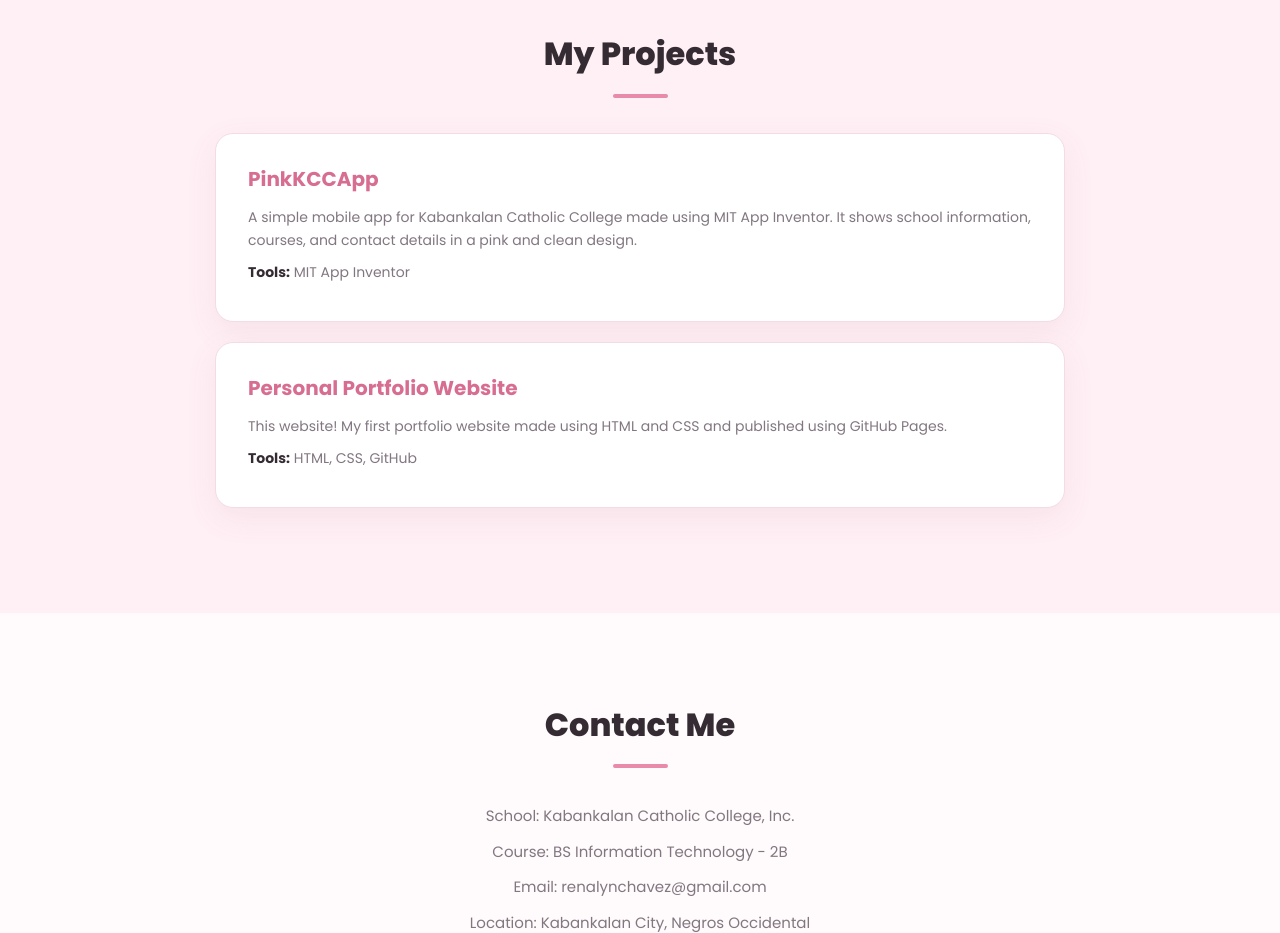
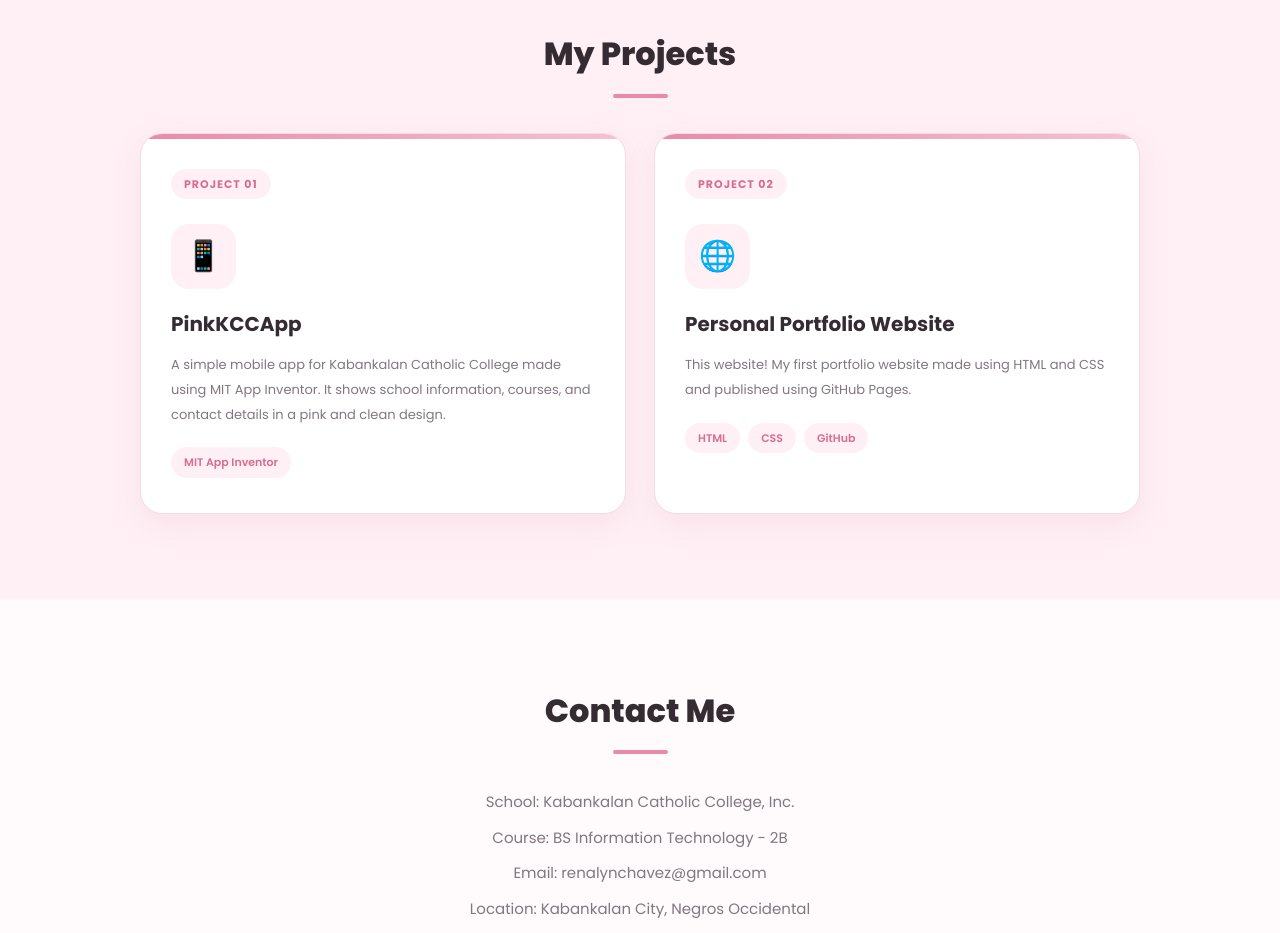
Before and after one commit to chavezcharena3-rgb/CHAVEZ-PROJECT-1, a plain HTML site: page index.html in a window 1280 px wide. Shown: the part 2100-3033 px from the top of the page. Drawn offline with Linux system fonts and the light colour scheme.

Commit message:
Upgrade projects section with modern cards

```diff
--- a/index.html
+++ b/index.html
@@ -86,18 +86,45 @@
 </section>
 
 
+
 <section id="projects">
     <h2>My Projects</h2>
+
+    <div class="projects-container">
+
         <div class="project-card">
+            <span class="project-number">PROJECT 01</span>
+            <div class="project-icon">📱</div>
             <h3>PinkKCCApp</h3>
-      <p>A simple mobile app for Kabankalan Catholic College made using MIT App Inventor. It shows school information, courses, and contact details in a pink and clean design.</p>
-      <p><b>Tools:</b> MIT App Inventor</p>
+            <p>
+                A simple mobile app for Kabankalan Catholic College
+                made using MIT App Inventor. It shows school
+                information, courses, and contact details in a
+                pink and clean design.
+            </p>
+            <div class="project-tools">
+                <span>MIT App Inventor</span>
             </div>
+        </div>
+
         <div class="project-card">
+            <span class="project-number">PROJECT 02</span>
+            <div class="project-icon">🌐</div>
             <h3>Personal Portfolio Website</h3>
-      <p>This website! My first portfolio website made using HTML and CSS and published using GitHub Pages.</p>
-      <p><b>Tools:</b> HTML, CSS, GitHub</p>
+            <p>
+                This website! My first portfolio website made
+                using HTML and CSS and published using GitHub Pages.
+            </p>
+            <div class="project-tools">
+                <span>HTML</span>
+                <span>CSS</span>
+                <span>GitHub</span>
             </div>
+        </div>
+
+    </div>
+</section>
+
   </section>
 
   <section id="contact">
--- a/styles/style.css
+++ b/styles/style.css
@@ -340,42 +340,114 @@ section h2::after {
     line-height: 1.7;
 }
 
-/* PROJECTS */
+
+/* PROJECTS SECTION */
 
 #projects {
     background: var(--secondary);
 }
 
+.projects-container {
+    max-width: 1000px;
+    margin: auto;
+    display: grid;
+    grid-template-columns: repeat(2, 1fr);
+    gap: 28px;
+}
+
 .project-card {
-    max-width: 850px;
-    margin: 20px auto;
-    padding: 28px 32px;
+    position: relative;
+    padding: 35px 30px;
     background: var(--white);
     border: 1px solid var(--border);
-    border-radius: 18px;
+    border-radius: 22px;
     box-shadow: var(--shadow);
-    transition: 0.3s;
+    overflow: hidden;
+    transition: all 0.35s ease;
+}
+
+.project-card::before {
+    content: "";
+    position: absolute;
+    top: 0;
+    left: 0;
+    width: 100%;
+    height: 5px;
+    background: linear-gradient(
+        90deg,
+        var(--primary),
+        #f5c2d3
+    );
 }
 
 .project-card:hover {
-    transform: translateY(-5px);
+    transform: translateY(-10px);
+    box-shadow: 0 20px 40px rgba(180, 105, 135, 0.16);
     border-color: var(--primary);
 }
 
+.project-number {
+    display: inline-block;
+    color: var(--primary-dark);
+    background: var(--secondary);
+    padding: 6px 13px;
+    border-radius: 20px;
+    font-size: 11px;
+    font-weight: 700;
+    letter-spacing: 1px;
+}
+
+.project-icon {
+    width: 65px;
+    height: 65px;
+    margin: 25px 0 18px;
+    display: flex;
+    align-items: center;
+    justify-content: center;
+    background: var(--secondary);
+    border-radius: 18px;
+    font-size: 30px;
+    transition: 0.35s ease;
+}
+
+.project-card:hover .project-icon {
+    transform: rotate(-8deg) scale(1.1);
+}
+
 .project-card h3 {
-    color: var(--primary-dark);
+    color: var(--text);
     font-size: 20px;
-    margin-bottom: 10px;
+    margin-bottom: 12px;
 }
 
 .project-card p {
     color: var(--muted);
-    font-size: 14px;
-    margin-bottom: 8px;
+    font-size: 13px;
+    line-height: 1.9;
+    margin-bottom: 20px;
 }
 
-.project-card b {
-    color: var(--text);
+.project-tools {
+    display: flex;
+    flex-wrap: wrap;
+    gap: 8px;
+}
+
+.project-tools span {
+    background: var(--secondary);
+    color: var(--primary-dark);
+    padding: 6px 13px;
+    border-radius: 20px;
+    font-size: 11px;
+    font-weight: 600;
+}
+
+/* PROJECTS RESPONSIVE */
+
+@media (max-width: 768px) {
+    .projects-container {
+        grid-template-columns: 1fr;
+    }
 }
 
 /* CONTACT */
```
Lines whose indentation alone changed are shown as unchanged.
